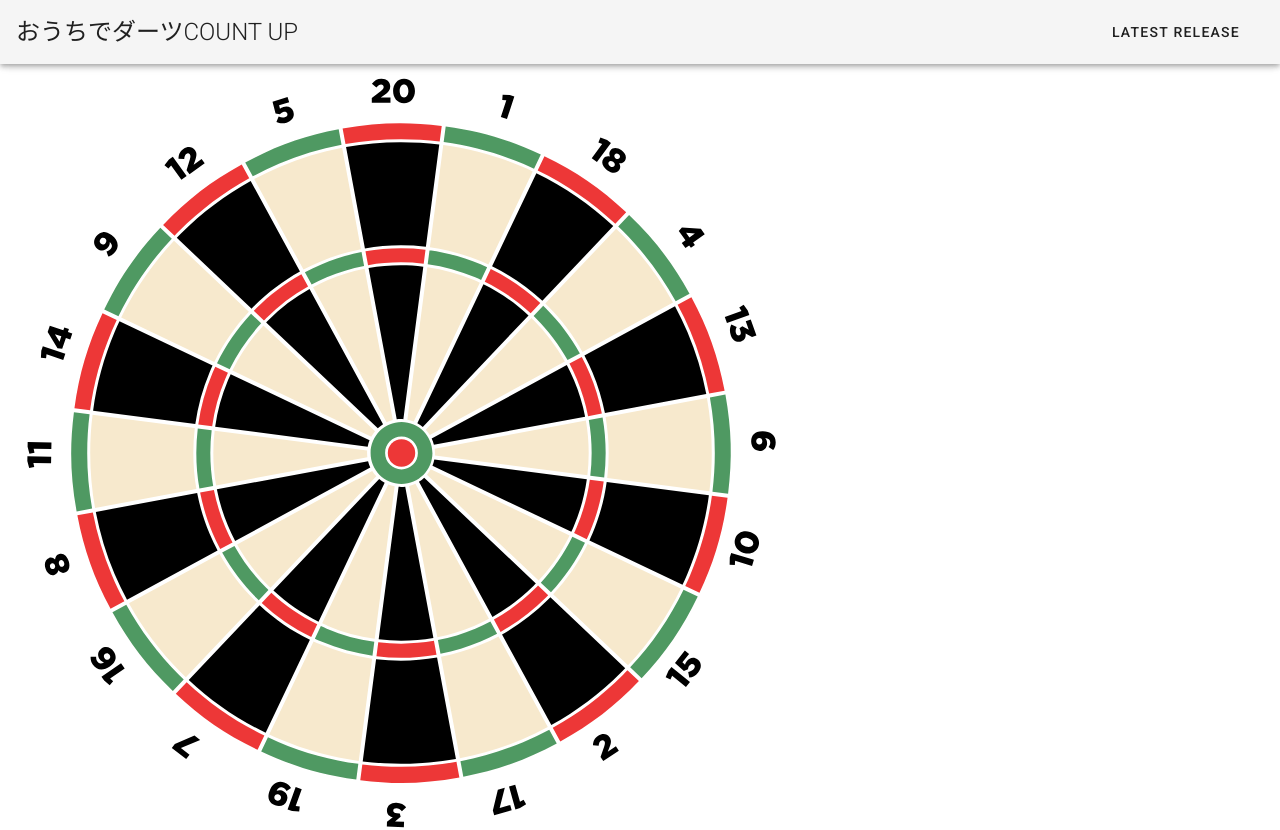
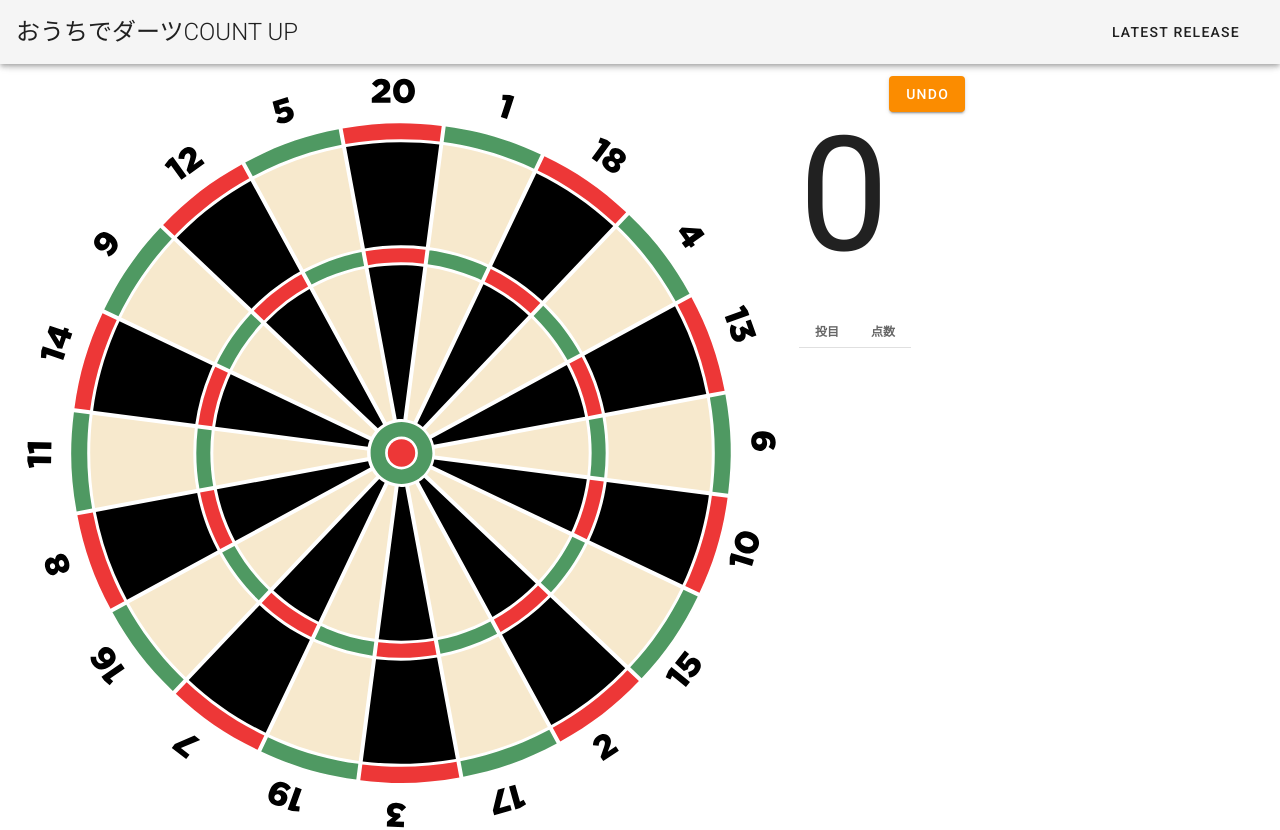
Before and after one commit to nanchovy/countup, a Vue app: page / in a window 1280 px wide. Shown: the top 830 px of the page. Built offline with nearby package versions, Linux system fonts and the light colour scheme.

Commit message:
v-layoutを適用
v-layoutを使ってDartBoardとScoreBoardが横並びになるようにした

```diff
--- a/src/App.vue
+++ b/src/App.vue
@@ -16,6 +16,7 @@
     </v-app-bar>
 
     <v-content>
+      <v-layout>
       <dart-board
         @clicked="clicked"
       />
@@ -23,7 +24,7 @@
         :history="history"
         @deleteLastHistory="deleteLastHistory"
       />
-
+      </v-layout>
     </v-content>
   </v-app>
 </template>
@@ -40,7 +41,7 @@ export default {
   },
   data: () => ({
     history: [],
-    gameOngoing: false
+    gameOngoing: true
   }),
   methods: {
     clicked (number, times) {
```
